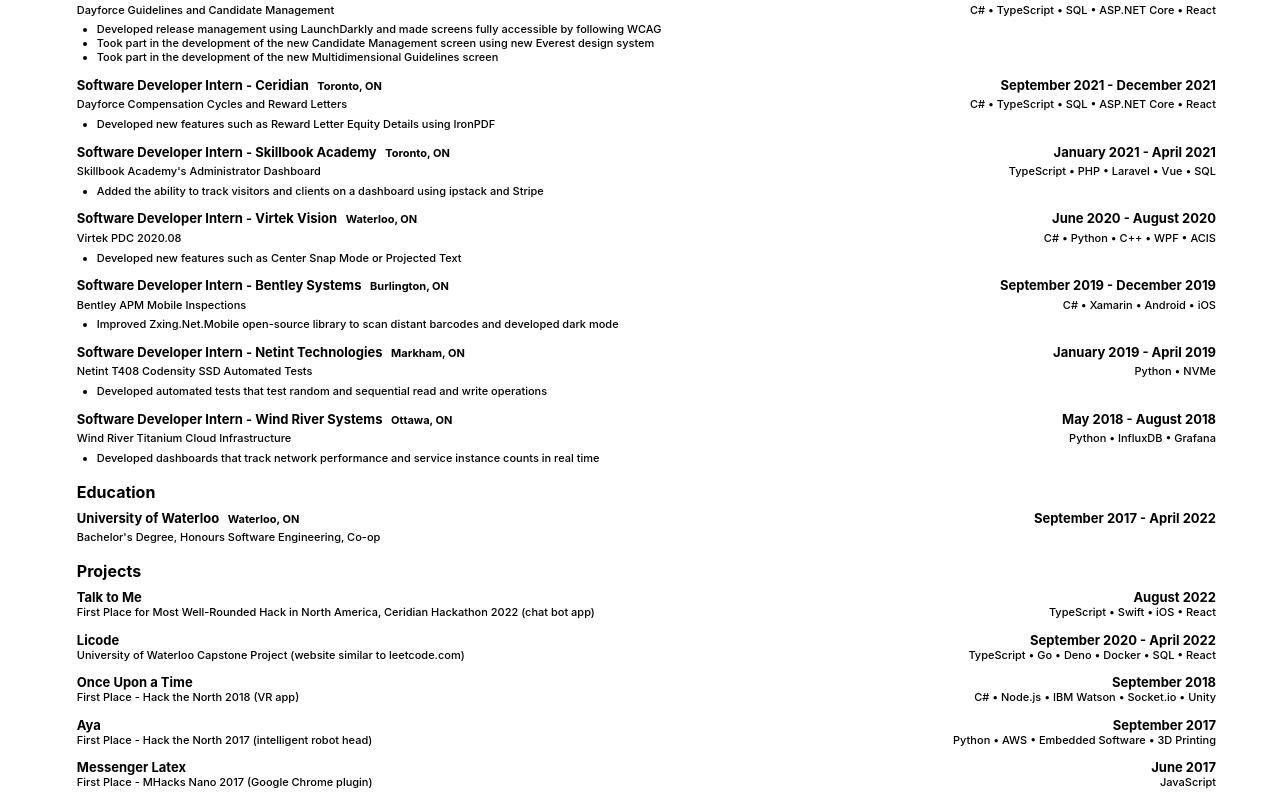
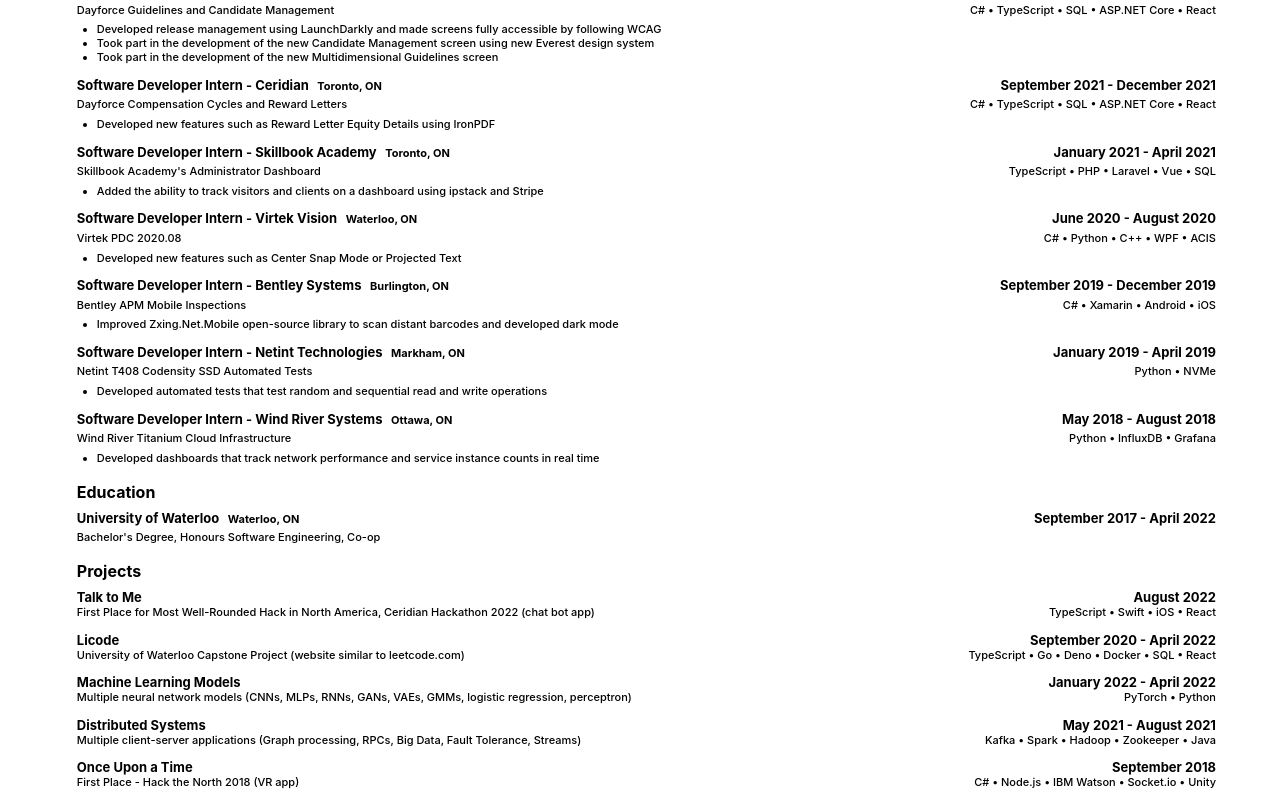
Before and after one commit to matthew-godin/Resume, a React (Create React App) app: page / in a window 1280 px wide. Shown: the part 351-1147 px from the top of the page. Built offline with nearby package versions, Linux system fonts and the light colour scheme.

Commit message:
change projects

```diff
--- a/src/App.js
+++ b/src/App.js
@@ -196,6 +196,24 @@ function App() {
           <Col xs={8} style={{textAlign: 'right', fontSize: '11px', fontWeight: projectSkillsWeight}}>TypeScript • Go • Deno • Docker • SQL • React</Col>
         </Row>
         <Row style={{paddingTop: mainPadding}}>
+          <Col style={projectTitleWeight} xs={12}>Machine Learning Models</Col>
+          <Col xs={4}></Col>
+          <Col xs={8} style={projectDatesWeight}>January 2022 - April 2022</Col>
+        </Row>
+        <Row style={{paddingBottom: mainPadding}}>
+          <Col style={jobDescriptionStyle} xs={18}>Multiple neural network models (CNNs, MLPs, RNNs, GANs, VAEs, GMMs, logistic regression, perceptron)</Col>
+          <Col xs={6} style={{textAlign: 'right', fontSize: '11px', fontWeight: projectSkillsWeight}}>PyTorch • Python</Col>
+        </Row>
+        <Row style={{paddingTop: mainPadding}}>
+          <Col style={projectTitleWeight} xs={12}>Distributed Systems</Col>
+          <Col xs={4}></Col>
+          <Col xs={8} style={projectDatesWeight}>May 2021 - August 2021</Col>
+        </Row>
+        <Row style={{paddingBottom: mainPadding}}>
+          <Col style={jobDescriptionStyle} xs={16}>Multiple client-server applications (Graph processing, RPCs, Big Data, Fault Tolerance, Streams)</Col>
+          <Col xs={8} style={{textAlign: 'right', fontSize: '11px', fontWeight: projectSkillsWeight}}>Kafka • Spark • Hadoop • Zookeeper • Java</Col>
+        </Row>
+        <Row style={{paddingTop: mainPadding}}>
           <Col style={projectTitleWeight} xs={12}>Once Upon a Time</Col>
           <Col xs={4}></Col>
           <Col xs={8} style={projectDatesWeight}>September 2018</Col>
@@ -204,24 +222,6 @@ function App() {
           <Col style={jobDescriptionStyle} xs={16}>First Place - Hack the North 2018 (VR app)</Col>
           <Col xs={8} style={{textAlign: 'right', fontSize: '11px', fontWeight: projectSkillsWeight}}>C# • Node.js • IBM Watson • Socket.io • Unity</Col>
         </Row>
-        <Row style={{paddingTop: mainPadding}}>
-          <Col style={projectTitleWeight} xs={12}>Aya</Col>
-          <Col xs={4}></Col>
-          <Col xs={8} style={projectDatesWeight}>September 2017</Col>
-        </Row>
-        <Row style={{paddingBottom: mainPadding}}>
-          <Col style={jobDescriptionStyle} xs={14}>First Place - Hack the North 2017 (intelligent robot head)</Col>
-          <Col xs={10} style={{textAlign: 'right', fontSize: '11px', fontWeight: projectSkillsWeight}}>Python • AWS • Embedded Software • 3D Printing</Col>
-        </Row>
-        <Row style={{paddingTop: mainPadding}}>
-          <Col style={projectTitleWeight} xs={12}>Messenger Latex</Col>
-          <Col xs={4}></Col>
-          <Col xs={8} style={projectDatesWeight}>June 2017</Col>
-        </Row>
-        <Row style={{paddingBottom: mainPadding}}>
-          <Col style={jobDescriptionStyle} xs={16}>First Place - MHacks Nano 2017 (Google Chrome plugin)</Col>
-          <Col xs={8} style={{textAlign: 'right', fontSize: '11px', fontWeight: projectSkillsWeight}}>JavaScript</Col>
-        </Row>
       </div>
     </>
   );
```
Also changed, not shown: 1 other file (tests, documents, lock files or other folders).
